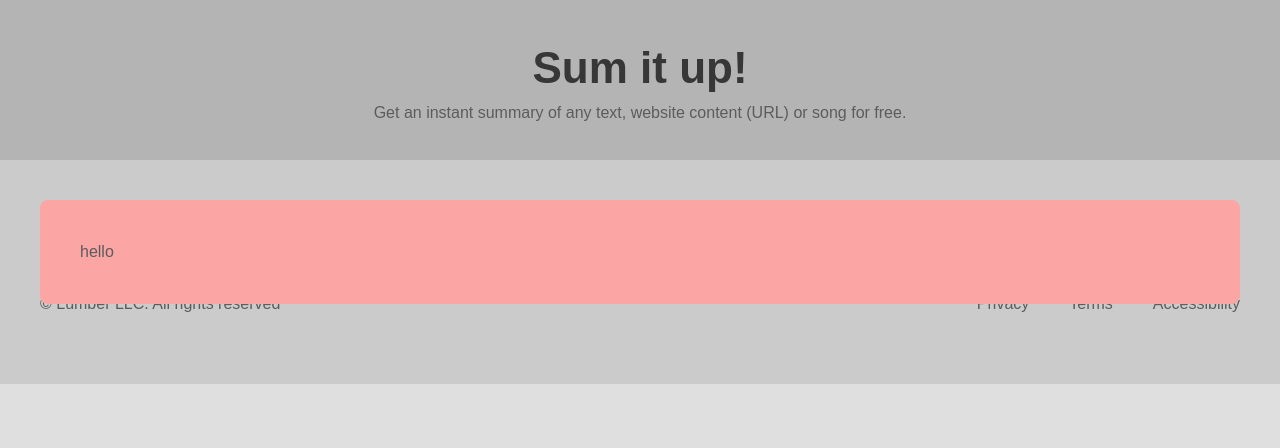
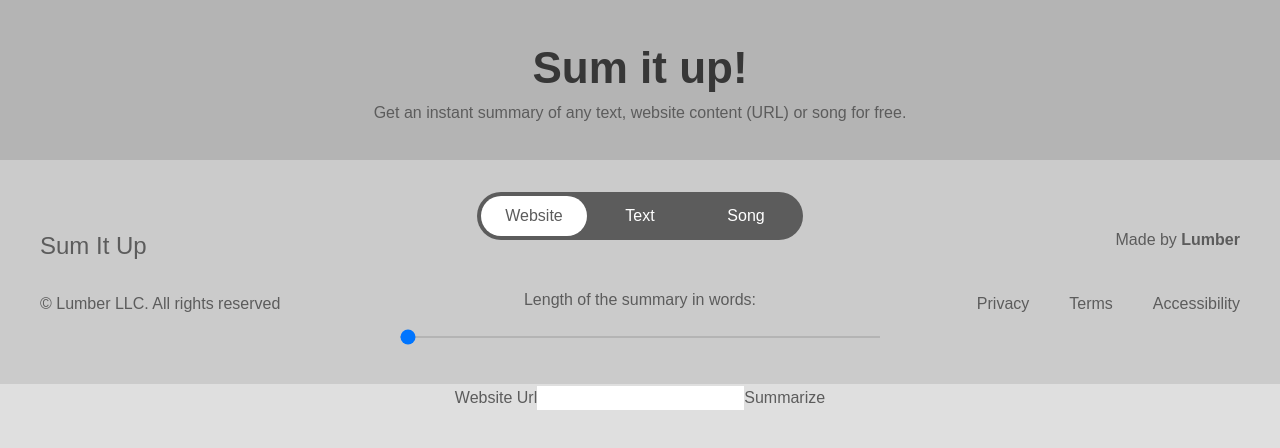
Before and after one commit to lumberdev/sum-it-up, a Next.js app: page / in a window 1280 px wide. Shown: the top 448 px of the page. Built offline with nearby package versions, Linux system fonts and the light colour scheme.

Commit message:
feat: add input component

```diff
--- a/src/app/page.tsx
+++ b/src/app/page.tsx
@@ -1,10 +1,28 @@
-import Image from "next/image";
-import TestComponent from "~/components/test";
+'use client';
+import Input from '~/components/Input/Input';
+import { useRouter } from 'next/navigation';
 
 export default function Home() {
-  return (
-    <main>
-      <TestComponent />
-    </main>
-  );
+	const router = useRouter();
+	const handleFormSubmit = async (
+		event: React.SyntheticEvent,
+		inputValue: string
+	) => {
+		event.preventDefault();
+		try {
+			const response = await fetch('/api/hello', {
+				method: 'POST',
+				body: JSON.stringify({ payload: inputValue }),
+				headers: { 'Content-Type': 'application/json' },
+			});
+			const json = await response.json();
+			const jsonData = JSON.stringify(json);
+			localStorage.setItem('data', jsonData);
+      router.push('/result');
+			console.log(json);
+		} catch (error) {
+			console.error(error);
+		}
+	};
+	return <Input handleFormSubmit={handleFormSubmit} />;
 }
--- /dev/null
+++ b/src/app/result/page.tsx
@@ -0,0 +1,5 @@
+import Result from '~/components/Result/Result';
+
+export default function Home() {
+	return <Result />;
+}
--- /dev/null
+++ b/src/components/Input/Input.tsx
@@ -0,0 +1,63 @@
+'use client';
+
+import { useState } from 'react';
+import { InputType } from '~/types/types';
+import WebsiteInputField from './InputField/WebsiteInputField';
+import SongInputField from './InputField/SongInputField';
+import TextInputField from './InputField/TextInputField';
+
+const Input = ({
+	handleFormSubmit,
+}: {
+	handleFormSubmit: (
+		event: React.SyntheticEvent,
+		inputValue: string
+	) => Promise<void>;
+}) => {
+	const [inputSelected, setInputSelected] = useState<InputType>(
+		InputType.WEBSITE
+	);
+
+	return (
+		<div className='p-8 text-center'>
+			<div className='mx-auto inline-flex h-12 items-center justify-center rounded-full bg-dark p-1 text-white'>
+				{(Object.keys(InputType) as Array<keyof typeof InputType>).map(
+					(key) => (
+						<button
+							key={key}
+							className={`h-full min-w-[6.625rem] rounded-full transition${
+								InputType[key] === inputSelected && ' bg-white text-dark'
+							}`}
+							onClick={() => setInputSelected(InputType[key])}>
+							{InputType[key]}
+						</button>
+					)
+				)}
+			</div>
+			<div className='my-12 flex flex-col items-center justify-center'>
+				<label htmlFor='input-summary-length' className='mb-6 text-dark'>
+					Length of the summary in words:
+				</label>
+				<input
+					type='range'
+					className='h-0.5 min-w-[30rem] cursor-pointer appearance-none bg-medium p-0 '
+					min='100'
+					max='300'
+					step='100'
+					id='input-summary-length'
+				/>
+			</div>
+			{inputSelected === InputType.WEBSITE && (
+				<WebsiteInputField handleFormSubmit={handleFormSubmit} />
+			)}
+			{inputSelected === InputType.SONG && (
+				<SongInputField handleFormSubmit={handleFormSubmit} />
+			)}
+			{inputSelected === InputType.TEXT && (
+				<TextInputField handleFormSubmit={handleFormSubmit} />
+			)}
+		</div>
+	);
+};
+
+export default Input;
--- /dev/null
+++ b/src/components/Input/InputField/SongInputField.tsx
@@ -0,0 +1,31 @@
+import { InputType } from '~/types/types';
+import { useState } from 'react';
+
+const SongInputField = ({
+	handleFormSubmit,
+}: {
+	handleFormSubmit: (event: React.SyntheticEvent, inputValue: string) => void;
+}) => {
+	const [inputValue, setInputValue] = useState<string>('');
+
+	return (
+		<form
+			action=''
+			onSubmit={(event: React.SyntheticEvent) =>
+				handleFormSubmit(event, inputValue)
+			}>
+				<div>
+					<label htmlFor='website-url'>Song</label>
+					<input
+						type='text'
+						name='website-url'
+						value={inputValue}
+						onChange={(e) => setInputValue(e.target.value)}
+					/>
+					<button type='submit'>Summarize</button>
+				</div>
+		</form>
+	);
+};
+
+export default SongInputField;
--- /dev/null
+++ b/src/components/Input/InputField/TextInputField.tsx
@@ -0,0 +1,31 @@
+import { InputType } from '~/types/types';
+import { useState } from 'react';
+
+const TextInputField = ({
+	handleFormSubmit,
+}: {
+	handleFormSubmit: (event: React.SyntheticEvent, inputValue: string) => void;
+}) => {
+	const [inputValue, setInputValue] = useState<string>('');
+
+	return (
+		<form
+			action=''
+			onSubmit={(event: React.SyntheticEvent) =>
+				handleFormSubmit(event, inputValue)
+			}>
+				<div>
+					<label htmlFor='website-url'>Text</label>
+					<input
+						type='text'
+						name='website-url'
+						value={inputValue}
+						onChange={(e) => setInputValue(e.target.value)}
+					/>
+					<button type='submit'>Summarize</button>
+				</div>
+		</form>
+	);
+};
+
+export default TextInputField;
--- /dev/null
+++ b/src/components/Input/InputField/WebsiteInputField.tsx
@@ -0,0 +1,31 @@
+import { InputType } from '~/types/types';
+import { useState } from 'react';
+
+const WebsiteInputField = ({
+	handleFormSubmit,
+}: {
+	handleFormSubmit: (event: React.SyntheticEvent, inputValue: string) => void;
+}) => {
+	const [inputValue, setInputValue] = useState<string>('');
+
+	return (
+		<form
+			action=''
+			onSubmit={(event: React.SyntheticEvent) =>
+				handleFormSubmit(event, inputValue)
+			}>
+				<div>
+					<label htmlFor='website-url'>Website Url</label>
+					<input
+						type='text'
+						name='website-url'
+						value={inputValue}
+						onChange={(e) => setInputValue(e.target.value)}
+					/>
+					<button type='submit'>Summarize</button>
+				</div>
+		</form>
+	);
+};
+
+export default WebsiteInputField;
--- /dev/null
+++ b/src/components/Result/Result.tsx
@@ -0,0 +1,9 @@
+import React from 'react'
+
+const Result = () => {
+  return (
+    <div>The Result Page</div>
+  )
+}
+
+export default Result
--- a/src/components/test.tsx
+++ /dev/null
@@ -1,5 +0,0 @@
-const TestComponent = () => {
-	return <div className='bg-red-300 m-10 rounded-lg p-10'>hello</div>;
-};
-
-export default TestComponent;
--- /dev/null
+++ b/src/types/types.ts
@@ -0,0 +1,5 @@
+export enum InputType {
+	WEBSITE = 'Website',
+	TEXT = 'Text',
+	SONG = 'Song',
+}
```
